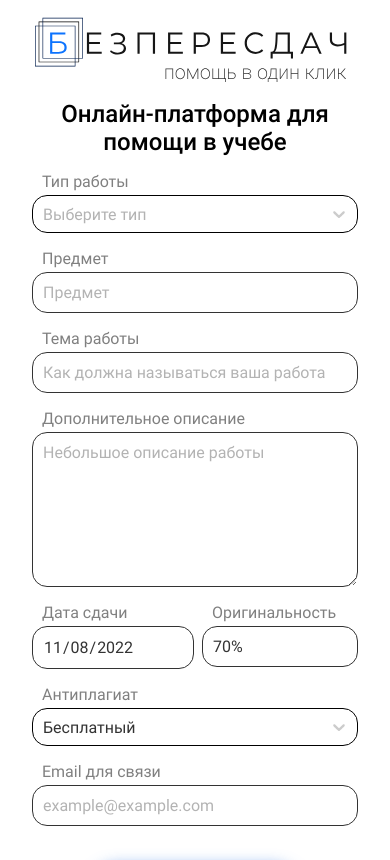
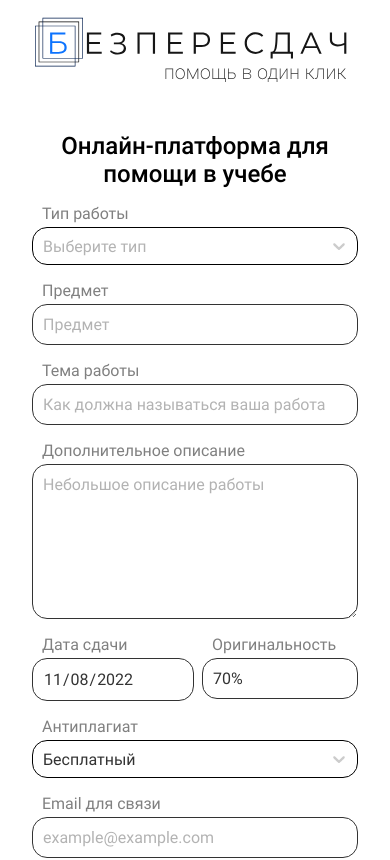
Before and after one commit to bezperesdach/bezperesdach_frontend, a Next.js app: page / in a window 390 px wide. Shown: the top 860 px of the page. Built offline with nearby package versions, Linux system fonts and the light colour scheme.

Commit message:
style: padding top and width 100% on tablet

```diff
--- a/components/hero/hero.module.css
+++ b/components/hero/hero.module.css
@@ -1,6 +1,7 @@
 .hero {
   display: flex;
   flex-direction: column;
+  padding-top: 16px;
 }
 
 .hero-title {
@@ -159,12 +160,15 @@
 }
 
 @media screen and (max-width: 1023px) {
+  .hero {
+    width: 100%;
+  }
   .image-container {
     display: none;
   }
 }
 
-@media screen and (max-width: 760px) {
+@media screen and (max-width: 768px) {
   .hero {
     justify-content: center;
     align-items: center;
```
